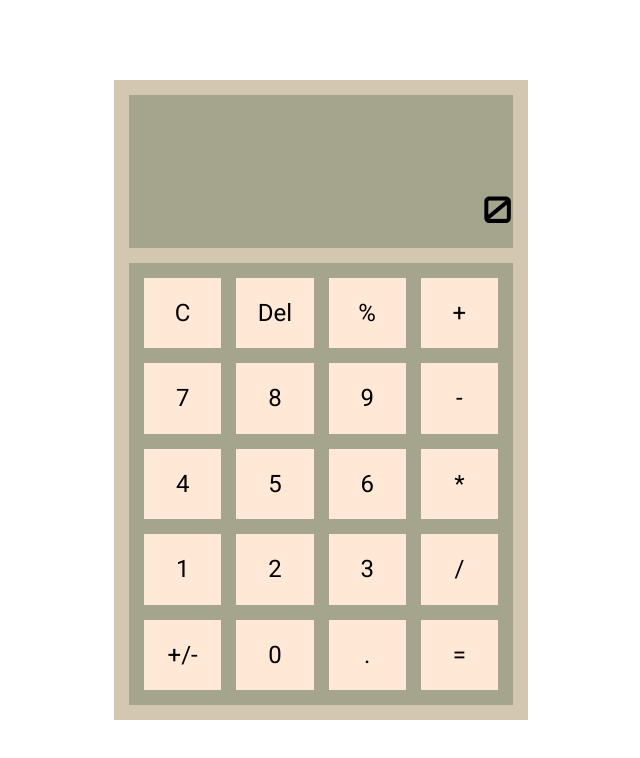
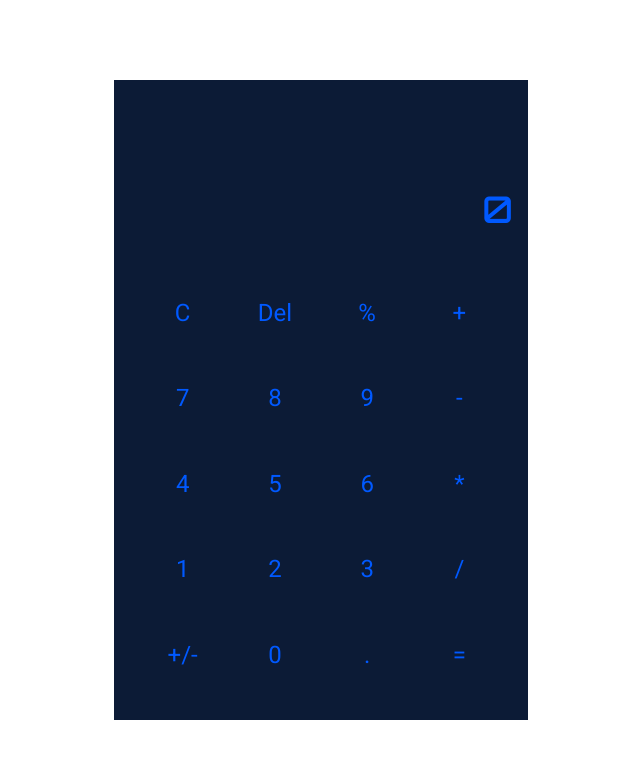
Before and after one commit to iagardi/Calculator, a plain HTML site: page index.html in a window 1280 px wide. Shown: the whole page, without its empty margins (319-959 px from the left). Drawn offline with Linux system fonts and the light colour scheme.

Commit message:
changed color theme

```diff
--- a/styles/_base.scss
+++ b/styles/_base.scss
@@ -16,13 +16,7 @@ $font--display: "Orbitron", sans-serif;
 $font--button: "Roboto", sans-serif;
 
 // Color theme variables
-$color-bg-main: #d4c7b0;
-$color-bg-inner: #a5a58d;
+$color-bg-main: #0c1b36;
 
-$color-btn-num: #ffe8d6;
-$color-btn-num-hover: #ddbea9;
-$color-btn-num-font: black;
-$color-btn-op: #cb997e;
-$color-btn-op-hover: darkorange;
-$color-btn-op-font: black;
-$color-btn-clr: red;
+$color-font: rgb(0, 89, 255);
+$color-border: rgb(0, 89, 255);
--- a/styles/_components.scss
+++ b/styles/_components.scss
@@ -6,7 +6,7 @@
 }
 .display {
   width: 100%;
-  background-color: $color-bg-inner;
+  background-color: $color-bg-main;
   height: 25%;
   display: flex;
   flex-direction: column;
@@ -20,11 +20,12 @@
   align-items: center;
   font-size: 2.3rem;
   font-family: $font--display;
+  color: $color-font;
 }
 
 .buttons {
   width: 100%;
-  background-color: $color-bg-inner;
+  background-color: $color-bg-main;
   flex: 1;
   margin-top: 15px;
   padding: 15px;
@@ -38,7 +39,11 @@
   height: 100%;
   font-family: $font--button;
   font-size: 1.5rem;
-  background-color: $color-btn-num;
-  color: $color-btn-num-font;
-  border: none;
+  background-color: $color-bg-main;
+  color: $color-font;
+  border: 2px solid $color-bg-main;
 }
+
+.btn:hover {
+  border: 2px solid $color-font;
+}
```
Also changed, not shown: README.md, main.css.
